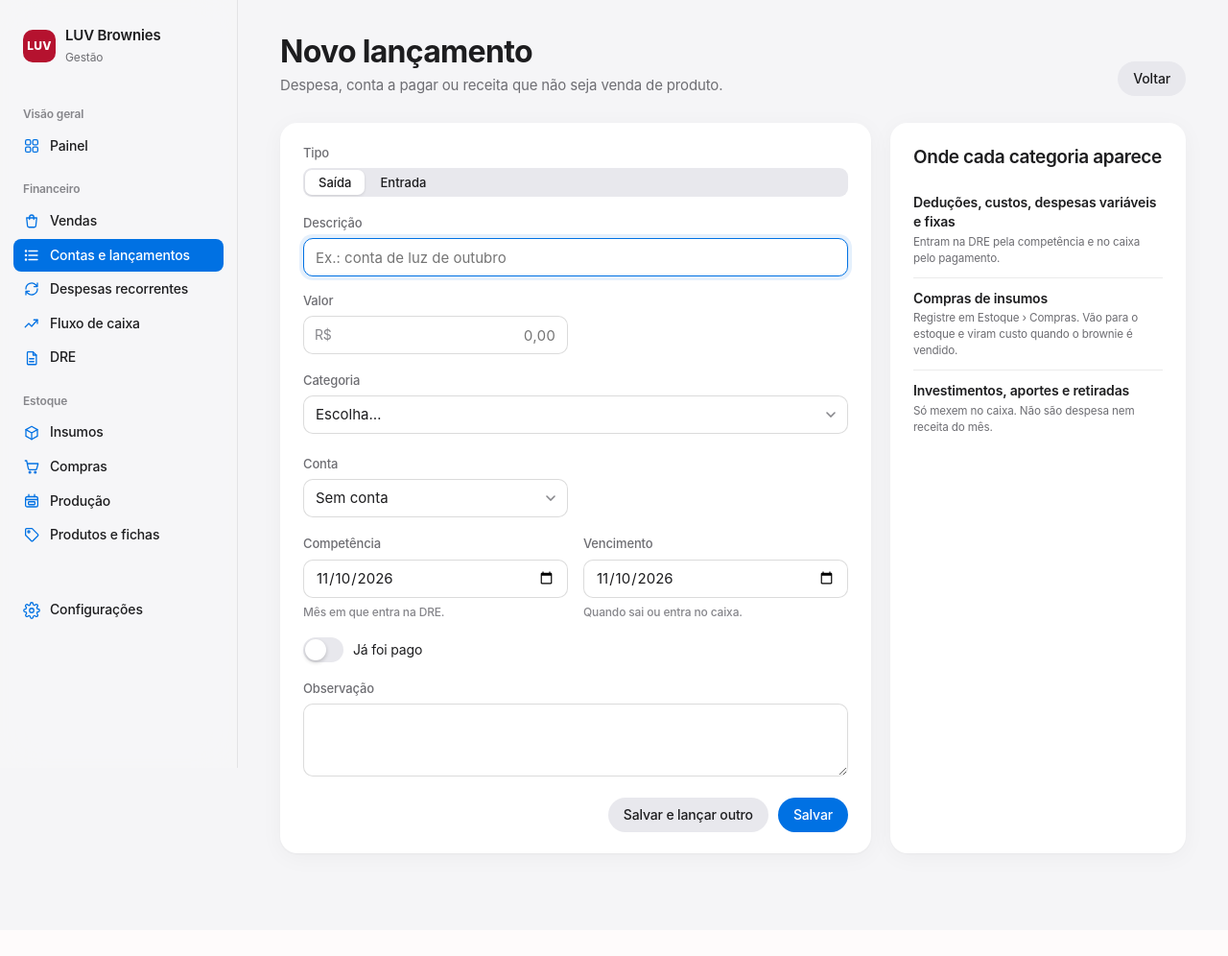
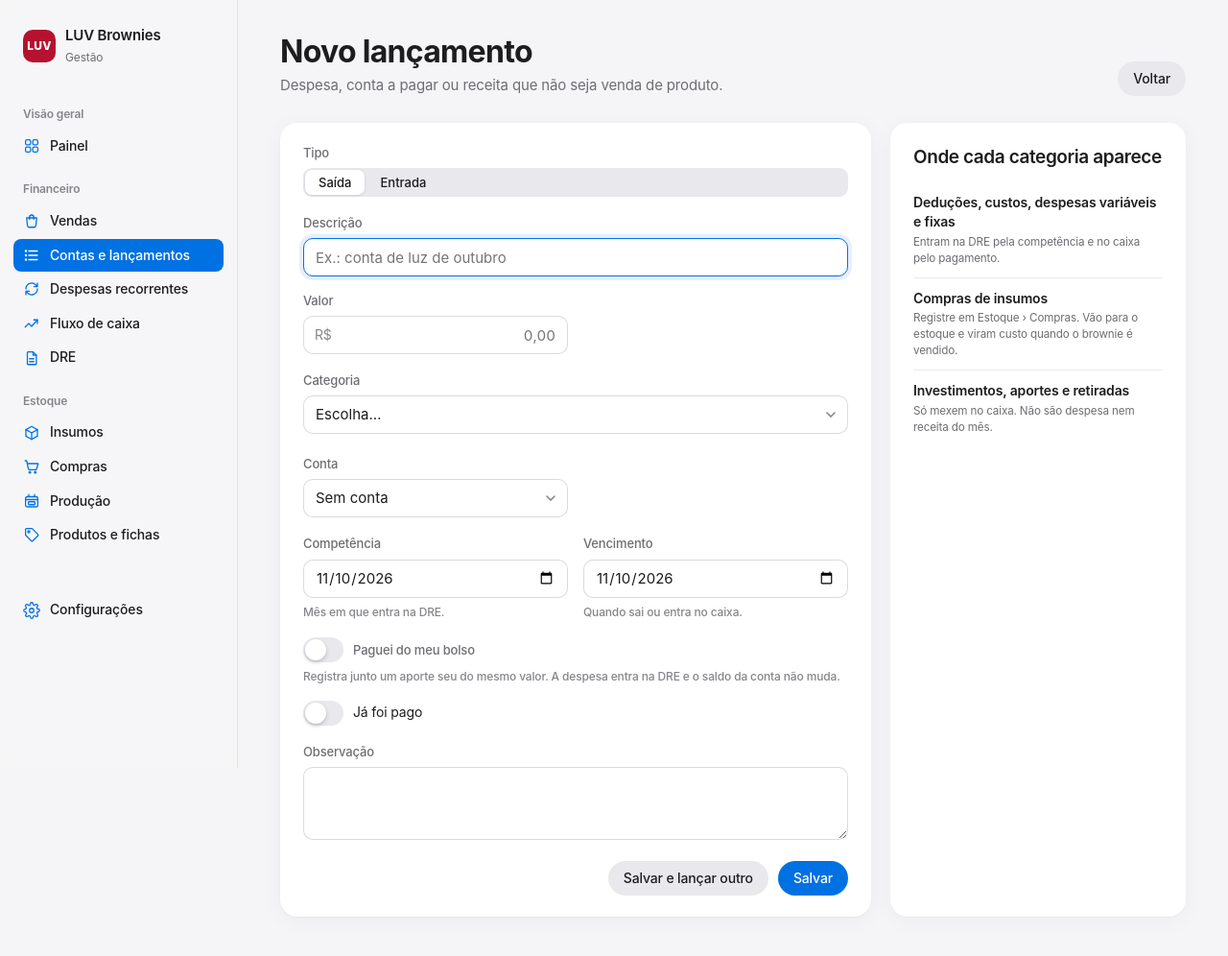
Before and after one commit to Yukiloko/useecc, a Flask app: page /lancamentos/novo in a window 1280 px wide. Shown: the top 996 px of the page at 96% size. Before the commit the page ends 896 px from the top, so only its background shows below. Run offline with Flask 3, Linux system fonts and the light colour scheme; data comes from the database, SQL or seed files in the repository; some libraries are stand-ins or nearby versions.

Commit message:
Gestão LUV: opção "Paguei do meu bolso" em lançamentos e compras
Ao marcar, a despesa ou compra fica paga e um aporte do mesmo valor é
criado na mesma conta e data: a despesa entra na DRE, o saldo não muda
e o aporte fica registrado. O aporte acompanha a despesa ao editar,
desfazer o pagamento ou excluir.

Co-Authored-By: Claude Opus 5.5 <noreply@anthropic.com>
Claude-Session: https://claude.ai/code/session_015RsHguTXAzJf2uHJtJa7Gp

```diff
--- a/gestao/luv/routes/estoque.py
+++ b/gestao/luv/routes/estoque.py
@@ -148,8 +148,9 @@ def movimentos():
 def compras():
     conn = get_db()
     rows = conn.execute(
-        "SELECT c.*, l.pagamento, l.vencimento, (SELECT COUNT(*) FROM compra_itens WHERE compra_id = c.id) AS n_itens "
-        "FROM compras c LEFT JOIN lancamentos l ON l.origem = 'compra' AND l.origem_id = c.id "
+        "SELECT c.*, l.pagamento, l.vencimento, (SELECT COUNT(*) FROM compra_itens WHERE compra_id = c.id) AS n_itens, "
+        "(SELECT COUNT(*) FROM lancamentos a WHERE a.origem = 'compra' AND a.origem_id = c.id AND a.tipo = 'entrada') AS do_bolso "
+        "FROM compras c LEFT JOIN lancamentos l ON l.origem = 'compra' AND l.origem_id = c.id AND l.tipo = 'saida' "
         "ORDER BY c.data DESC, c.id DESC LIMIT 200"
     ).fetchall()
     itens = {}
@@ -182,9 +183,10 @@ def compra_nova():
                 itens.append((int(iid), q, v))
             d = data("data")
             pago = request.form.get("pago") == "1"
+            bolso = request.form.get("bolso") == "1"
             se.registrar_compra(conn, d, itens, fornecedor=campo("fornecedor"), conta_id=inteiro("conta_id"),
                                 vencimento=data("vencimento", d, obrigatorio=False) or d, pago=pago,
-                                observacao=campo("observacao"))
+                                observacao=campo("observacao"), bolso=bolso)
             conn.commit()
             ok("Compra registrada. Estoque e custo médio atualizados.")
             return redirect(url_for("estoque.compras"))
--- a/gestao/luv/routes/financeiro.py
+++ b/gestao/luv/routes/financeiro.py
@@ -52,7 +52,9 @@ def _consulta_lancamentos(conn, per, f):
         where.append("l.categoria_id = ?")
         params.append(f["categoria"])
     return conn.execute(
-        "SELECT l.*, c.nome AS categoria, c.grupo, ct.nome AS conta FROM lancamentos l "
+        "SELECT l.*, c.nome AS categoria, c.grupo, ct.nome AS conta, "
+        "(SELECT COUNT(*) FROM lancamentos b WHERE b.origem = 'bolso' AND b.origem_id = l.id) AS do_bolso "
+        "FROM lancamentos l "
         "JOIN categorias c ON c.id = l.categoria_id LEFT JOIN contas ct ON ct.id = l.conta_id "
         f"WHERE {' AND '.join(where)} ORDER BY {coluna}, l.id",
         params,
@@ -97,9 +99,11 @@ def _csv(buf, nome):
                     headers={"Content-Disposition": f"attachment; filename={nome}"})
 
 
-def _form_lancamento(conn, lanc=None):
+def _form_lancamento(conn, lanc=None, bolso=False):
+    if request.method == "POST":
+        bolso = request.form.get("bolso") == "1"
     return render_template(
-        "financeiro/lancamento_form.html", lanc=lanc,
+        "financeiro/lancamento_form.html", lanc=lanc, bolso=bolso,
         categorias=sf.categorias_por_grupo(conn), grupos=sf.GRUPOS,
         contas=conn.execute("SELECT * FROM contas WHERE ativa = 1 ORDER BY id").fetchall(),
         tipo_padrao=request.args.get("tipo", "saida"),
@@ -109,8 +113,10 @@ def _form_lancamento(conn, lanc=None):
 def _ler_lancamento():
     competencia = data("competencia")
     vencimento = data("vencimento", competencia)
-    pago = request.form.get("pago") == "1"
+    bolso = request.form.get("bolso") == "1"
+    pago = request.form.get("pago") == "1" or bolso
     return {
+        "bolso": bolso,
         "descricao": campo("descricao"),
         "valor": dinheiro("valor", obrigatorio=True),
         "categoria_id": inteiro("categoria_id"),
@@ -128,7 +134,8 @@ def lancamento_novo():
     if request.method == "POST":
         try:
             dados = _ler_lancamento()
-            sf.salvar_lancamento(conn, dados)
+            lid = sf.salvar_lancamento(conn, dados)
+            sf.sincronizar_bolso(conn, lid, dados["bolso"])
             conn.commit()
             ok("Lançamento salvo.")
             if request.form.get("continuar"):
@@ -146,6 +153,9 @@ def lancamento_editar(lid):
     lanc = conn.execute("SELECT * FROM lancamentos WHERE id = ?", (lid,)).fetchone()
     if lanc is None:
         return redirect(url_for("financeiro.lancamentos"))
+    if lanc["origem"] == "bolso":
+        # o aporte automático é editado pela despesa que o gerou
+        return redirect(url_for("financeiro.lancamento_editar", lid=lanc["origem_id"]))
     if lanc["origem"] in ("venda", "compra") and request.method == "POST":
         # gerado automaticamente: só data e conta de pagamento são editáveis
         try:
@@ -162,13 +172,14 @@ def lancamento_editar(lid):
         try:
             dados = _ler_lancamento()
             sf.salvar_lancamento(conn, dados, lid)
+            sf.sincronizar_bolso(conn, lid, dados["bolso"])
             conn.commit()
             ok("Lançamento atualizado.")
             return redirect(url_for("financeiro.lancamentos", mes=dados["vencimento"][:7]))
         except (ErroFormulario, ValueError) as e:
             conn.rollback()
             erro(e)
-    return _form_lancamento(conn, lanc)
+    return _form_lancamento(conn, lanc, bolso=sf.tem_bolso(conn, lid))
 
 
 @bp.route("/lancamentos/<int:lid>/pagar", methods=["POST"])
@@ -178,6 +189,8 @@ def lancamento_pagar(lid):
     if l:
         if l["pagamento"]:
             conn.execute("UPDATE lancamentos SET pagamento = NULL WHERE id = ?", (lid,))
+            # se tinha sido pago do bolso, o aporte deixa de existir
+            sf.sincronizar_bolso(conn, lid, False)
             ok("Voltou para pendente.")
         else:
             conn.execute("UPDATE lancamentos SET pagamento = ? WHERE id = ?", (hoje().isoformat(), lid))
@@ -208,8 +221,10 @@ def lancamento_excluir(lid):
     l = conn.execute("SELECT * FROM lancamentos WHERE id = ?", (lid,)).fetchone()
     if l and l["origem"] in ("venda", "compra"):
         erro("Esse lançamento vem de uma venda ou compra. Exclua a venda ou a compra.")
+    elif l and l["origem"] == "bolso":
+        erro("Esse aporte foi criado por uma despesa paga do seu bolso. Edite ou exclua a despesa.")
     elif l:
-        conn.execute("DELETE FROM lancamentos WHERE id = ?", (lid,))
+        conn.execute("DELETE FROM lancamentos WHERE (origem = 'bolso' AND origem_id = ?) OR id = ?", (lid, lid))
         conn.commit()
         ok("Lançamento excluído.")
     return redirect(url_for("financeiro.lancamentos", mes=l["vencimento"][:7] if l else None))
--- a/gestao/luv/services/estoque.py
+++ b/gestao/luv/services/estoque.py
@@ -9,7 +9,7 @@ data retroativa ou excluído.
 from dataclasses import dataclass
 
 from ..fmt import qtd
-from .financeiro import categoria_sistema
+from .financeiro import categoria_sistema, registrar_aporte
 
 TIPOS_ENTRADA = {"compra", "producao", "ajuste_entrada", "estorno"}
 ROTULOS_MOV = {
@@ -159,8 +159,12 @@ def salvar_ficha(conn, produto_id, linhas):
 # ---------------------------------------------------------------- compras
 
 def registrar_compra(conn, data, itens, fornecedor=None, conta_id=None, vencimento=None,
-                     pago=True, observacao=None):
-    """itens: [(insumo_id, quantidade, valor_centavos)]. Gera a saída no financeiro."""
+                     pago=True, observacao=None, bolso=False):
+    """itens: [(insumo_id, quantidade, valor_centavos)]. Gera a saída no financeiro.
+
+    bolso=True: a dona pagou com dinheiro próprio; gera também o aporte do mesmo valor.
+    """
+    pago = pago or bolso
     itens = [(i, q, v) for i, q, v in itens if i and q and q > 0]
     if not itens:
         raise ValueError("Informe ao menos um insumo com quantidade.")
@@ -191,6 +195,8 @@ def registrar_compra(conn, data, itens, fornecedor=None, conta_id=None, vencimen
         (descricao, total, categoria_sistema(conn, "estoque"), conta_id, data, vencimento,
          data if pago else None, compra_id),
     )
+    if bolso:
+        registrar_aporte(conn, total, data, conta_id, descricao.lower(), "compra", compra_id)
     return compra_id
 
 
--- a/gestao/luv/templates/estoque/compras.html
+++ b/gestao/luv/templates/estoque/compras.html
@@ -23,7 +23,7 @@
           {% if c.observacao %}<span class="sub">{{ c.observacao }}</span>{% endif %}
         </td>
         <td class="num">{{ c.total|brl }}</td>
-        <td>{% if c.pagamento %}<span class="pill pago">Pago</span>{% elif c.vencimento %}<span class="pill {{ 'atrasado' if c.vencimento < hoje_iso }}">Vence {{ c.vencimento|data_curta }}</span>{% endif %}</td>
+        <td>{% if c.do_bolso %}<span class="pill azul">Seu bolso</span>{% elif c.pagamento %}<span class="pill pago">Pago</span>{% elif c.vencimento %}<span class="pill {{ 'atrasado' if c.vencimento < hoje_iso }}">Vence {{ c.vencimento|data_curta }}</span>{% endif %}</td>
         <td class="acoes-linha">
           <form method="post" action="{{ url_for('estoque.compra_excluir', cid=c.id) }}" data-confirmar="Excluir esta compra? O estoque e o caixa serão estornados.">
             <button class="btn-x" title="Excluir">×</button>
--- a/gestao/luv/templates/financeiro/lancamento_form.html
+++ b/gestao/luv/templates/financeiro/lancamento_form.html
@@ -58,7 +58,13 @@
   {% endif %}
 
   <div class="campos">
-    <label class="switch"><input type="checkbox" name="pago" value="1" id="pago" {{ 'checked' if (request.form.pago if request.form else (lanc and lanc.pagamento)) }}><i></i><span id="pago-rot">Já foi pago</span></label>
+    {% if not auto %}
+    <div class="campo span-all" id="campo-bolso">
+      <label class="switch"><input type="checkbox" name="bolso" value="1" id="bolso" {{ 'checked' if bolso }}><i></i><span>Paguei do meu bolso</span></label>
+      <span class="dica">Registra junto um aporte seu do mesmo valor. A despesa entra na DRE e o saldo da conta não muda.</span>
+    </div>
+    {% endif %}
+    <label class="switch" id="campo-pago"><input type="checkbox" name="pago" value="1" id="pago" {{ 'checked' if (request.form.pago if request.form else (lanc and lanc.pagamento)) }}><i></i><span id="pago-rot">Já foi pago</span></label>
     <label class="campo" id="campo-pag"><span>Data do pagamento</span><input type="date" name="pagamento" value="{{ (lanc.pagamento if lanc else none) or request.form.pagamento or hoje_iso }}"></label>
   </div>
   {% if not auto %}
@@ -86,8 +92,18 @@
 <script>
 const pago = document.getElementById('pago');
 const campoPag = document.getElementById('campo-pag');
-function syncPago() { campoPag.classList.toggle('hidden', !pago.checked); }
-pago.addEventListener('change', syncPago); syncPago();
+const bolso = document.getElementById('bolso');
+function syncPago() {
+  const doBolso = bolso && bolso.checked && !document.getElementById('campo-bolso').classList.contains('hidden');
+  if (doBolso) pago.checked = true;
+  document.getElementById('campo-pago').classList.toggle('hidden', !!doBolso);
+  campoPag.classList.toggle('hidden', !pago.checked);
+  if (doBolso) campoPag.querySelector('span').textContent = 'Data em que você pagou';
+  else campoPag.querySelector('span').textContent = 'Data do pagamento';
+}
+pago.addEventListener('change', syncPago);
+if (bolso) bolso.addEventListener('change', syncPago);
+syncPago();
 
 const seg = document.getElementById('seg-tipo');
 if (seg) {
@@ -108,6 +124,10 @@ if (seg) {
     if (atual && atual.dataset.direcao && atual.dataset.direcao !== t) sel.value = '';
     syncDica();
     document.getElementById('pago-rot').textContent = t === 'entrada' ? 'Já foi recebido' : 'Já foi pago';
+    // pagar do bolso só faz sentido em saídas
+    const cb = document.getElementById('campo-bolso');
+    if (cb) { cb.classList.toggle('hidden', t !== 'saida'); if (t !== 'saida') bolso.checked = false; }
+    syncPago();
   }
   function syncDica() {
     const o = sel.selectedOptions[0];
```
Also changed, not shown: gestao/luv/services/financeiro.py (+46 -0 lines), gestao/luv/templates/estoque/compra_form.html (+12 -2 lines), gestao/luv/templates/financeiro/lancamentos.html (+6 -3 lines), gestao/tests/test_nucleo.py (+52 -0 lines).
